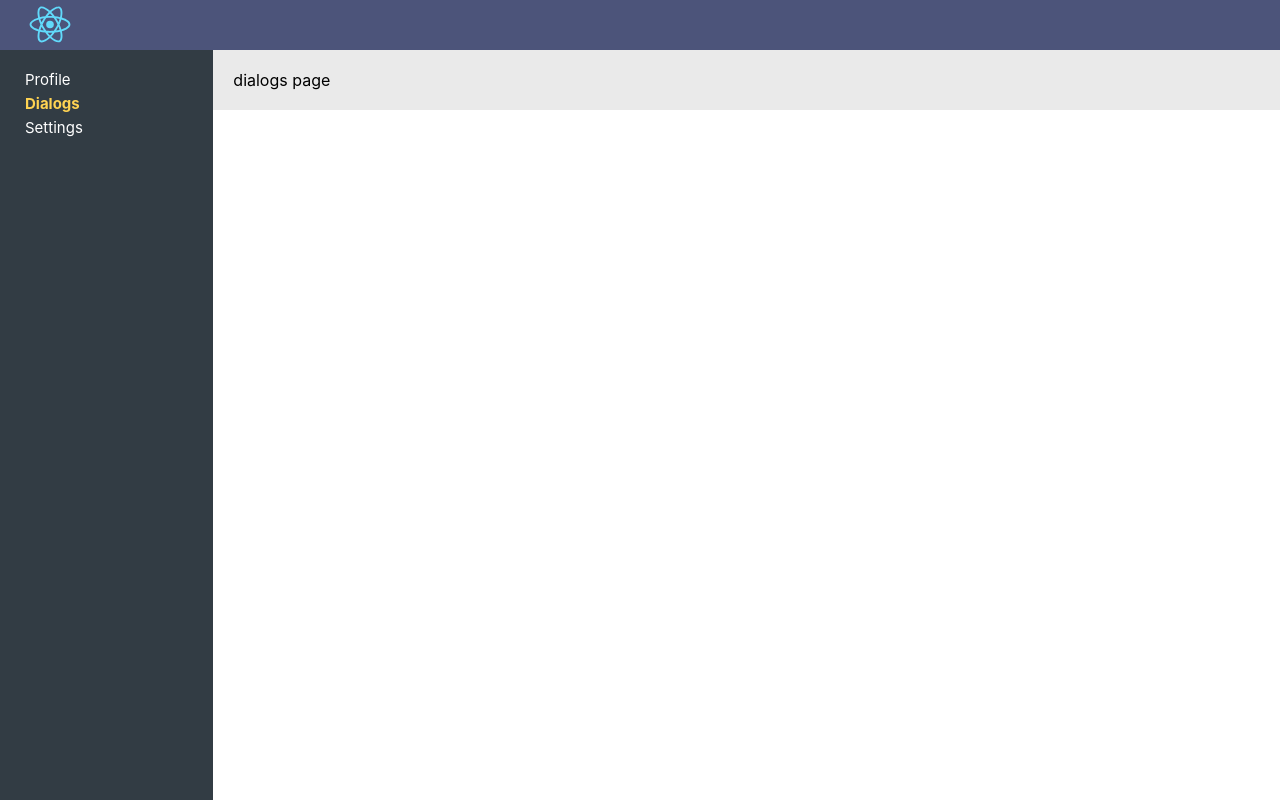
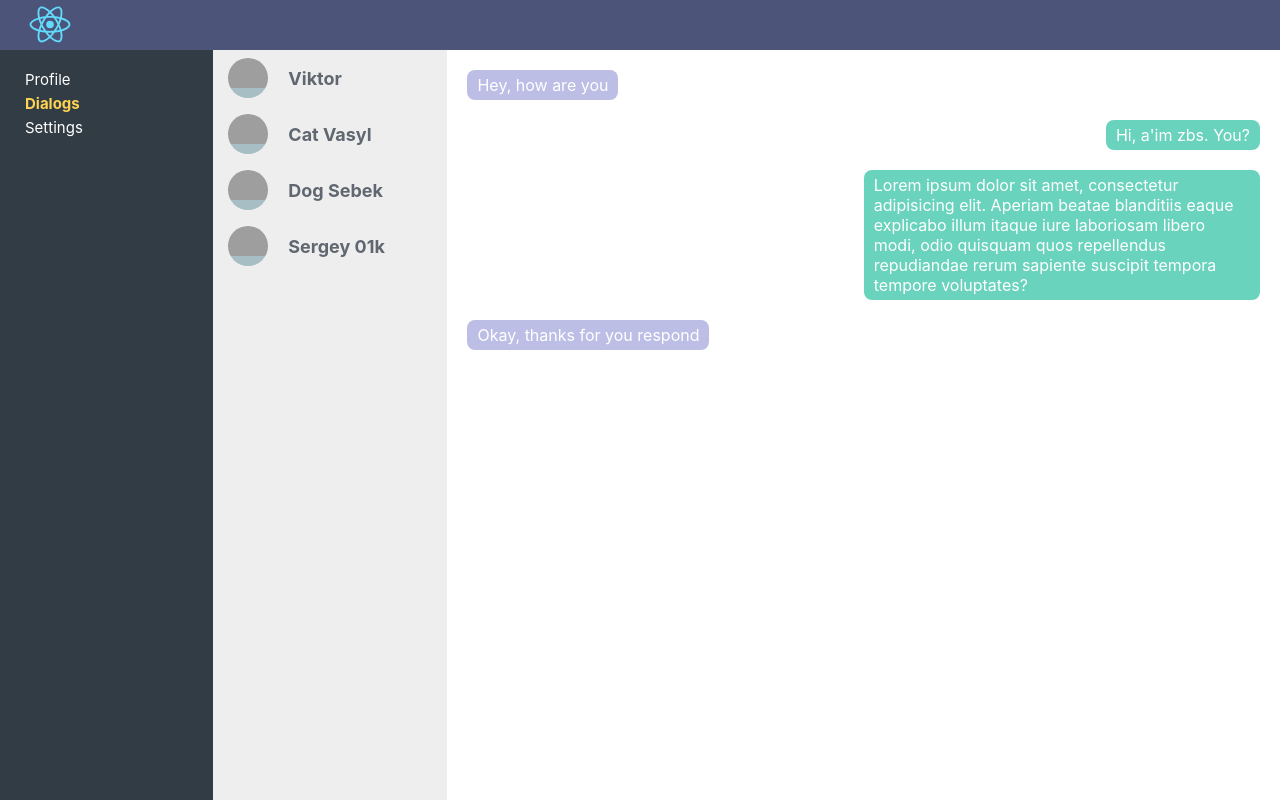
Before and after one commit to victorkarpenko/reactcourse, a React (Create React App) app: page /dialogs in a window 1280 px wide. Built offline with nearby package versions, Linux system fonts and the light colour scheme; grey boxes are pictures that could not be loaded.

Commit message:
Lesson 22 complete, dialogsList, meassageList

```diff
--- a/src/components/Dialogs/Dialogs.jsx
+++ b/src/components/Dialogs/Dialogs.jsx
@@ -1,10 +1,55 @@
 import React from 'react';
 import c from './Dialogs.module.css'
+import {NavLink} from "react-router-dom";
 
 const Dialogs = (props) => {
     return(
         <div className={c.dialogs}>
-            dialogs page
+            <div className={c.usersList}>
+                <NavLink to='/dialogs/1' className={c.user}>
+                    <div className={c.avatar}>
+
+                    </div>
+                    <div className={c.userName}>
+                        Viktor
+                    </div>
+                </NavLink>
+
+                <NavLink to='/dialogs/2' className={c.user}>
+                    <div className={c.avatar}>
+
+                    </div>
+                    <div className={c.userName}>
+                        Cat Vasyl
+                    </div>
+                </NavLink>
+
+                <NavLink  to='/dialogs/3' className={c.user}>
+                    <div className={c.avatar}>
+
+                    </div>
+                    <div className={c.userName}>
+                       Dog Sebek
+                    </div>
+                </NavLink>
+
+                <NavLink  to='/dialogs/4' className={c.user}>
+                    <div className={c.avatar}>
+
+                    </div>
+                    <div className={c.userName}>
+                        Sergey 01k
+                    </div>
+                </NavLink>
+            </div>
+            <div className={c.dialogsList}>
+                <div className={c.dialog}>
+                    <div className={c.inputMsg + " " + c.msg}>Hey, how are you</div>
+                    <div className={c.outputMsg + " " + c.msg}>Hi, a'im zbs. You?</div>
+                    <div className={c.outputMsg + " " + c.msg}>Lorem ipsum dolor sit amet, consectetur adipisicing elit. Aperiam beatae blanditiis eaque explicabo illum itaque iure laboriosam libero modi, odio quisquam quos repellendus repudiandae rerum sapiente suscipit tempora tempore voluptates?</div>
+                    <div className={c.inputMsg + " " + c.msg}>Okay, thanks for you respond</div>
+                </div>
+            </div>
         </div>
     )
 };
--- a/src/components/Dialogs/Dialogs.module.css
+++ b/src/components/Dialogs/Dialogs.module.css
@@ -1,4 +1,88 @@
 .dialogs{
+    display: flex;
+    height: 100%;
+}
+
+.user{
+    display: flex;
+    width: 100%;
+    position: relative;
+    align-items: center;
+    padding: 8px 15px;
+}
+
+.user:global(.active) {
+    background-color: #d9e2eb;
+}
+
+.user:global(.active):hover {
+    background-color: #d9e2eb;
+}
+
+.user:global(.active) .userName{
+    color: #525070;
+}
+
+
+.user:hover{
+    background-color: #ccd5de;
+}
+
+.avatar{
+    display: block;
+    width: 40px;
+    height: 40px;
+    border-radius: 50%;
+    background-color: #a7bec4;
+    margin-right: 20px;
+    flex-shrink: 0;
+    background-image: url('https://upload.wikimedia.org/wikipedia/commons/thumb/7/7e/Circle-icons-profile.svg/1024px-Circle-icons-profile.svg.png');
+    -webkit-background-size: contain;
+    background-size: contain;
+    background-repeat: no-repeat;
+}
+
+.userName{
+    font-size: 18px;
+    font-weight: 700;
+    color: #606770;
+}
+
+.usersList{
+    width: 300px;
+    background-color: #eeeeee;
+}
+
+.dialogsList{
+    width: 100%;
+}
+
+.dialog{
+    height: 100%;
+    display: flex;
+    flex-direction: column;
     padding: 20px;
-    background-color: #eaeaea;
 }
+
+.inputMsg{
+    margin-left: 0;
+    margin-right: auto;
+    background-color: #bdbee6;
+}
+
+.outputMsg{
+    margin-right: 0;
+    margin-left: auto;
+    background-color: #6ad3bd;
+}
+
+.msg{
+    display: flex;
+    width: auto;
+    padding: 5px 10px;
+    max-width: 50%;
+    margin-bottom: 20px;
+    color: white;
+    border-radius: 8px;
+    font-size: 16px ;
+}
```
